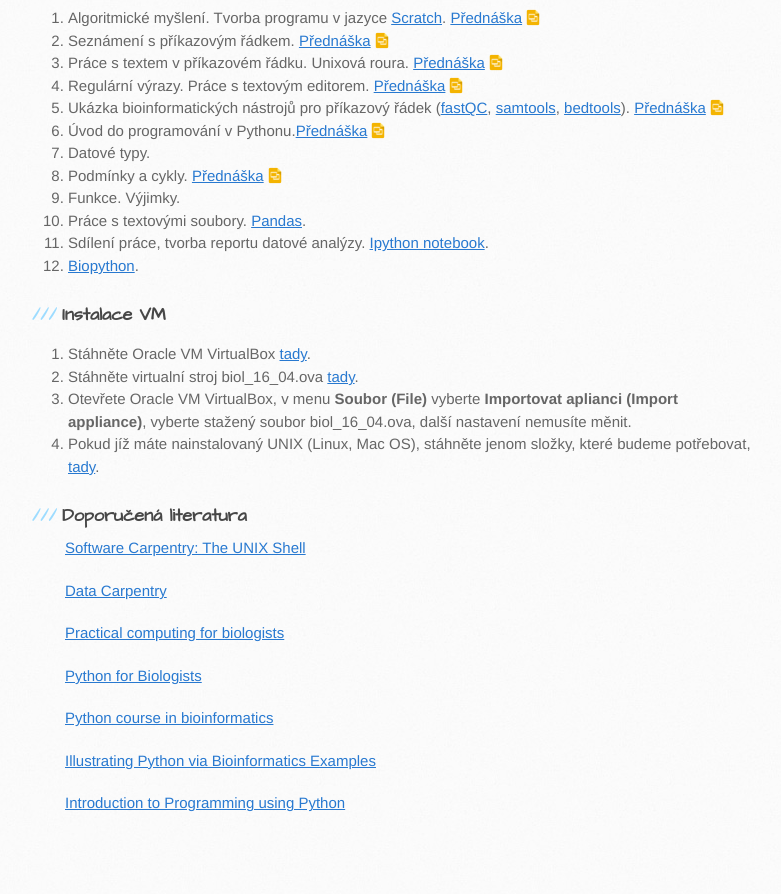
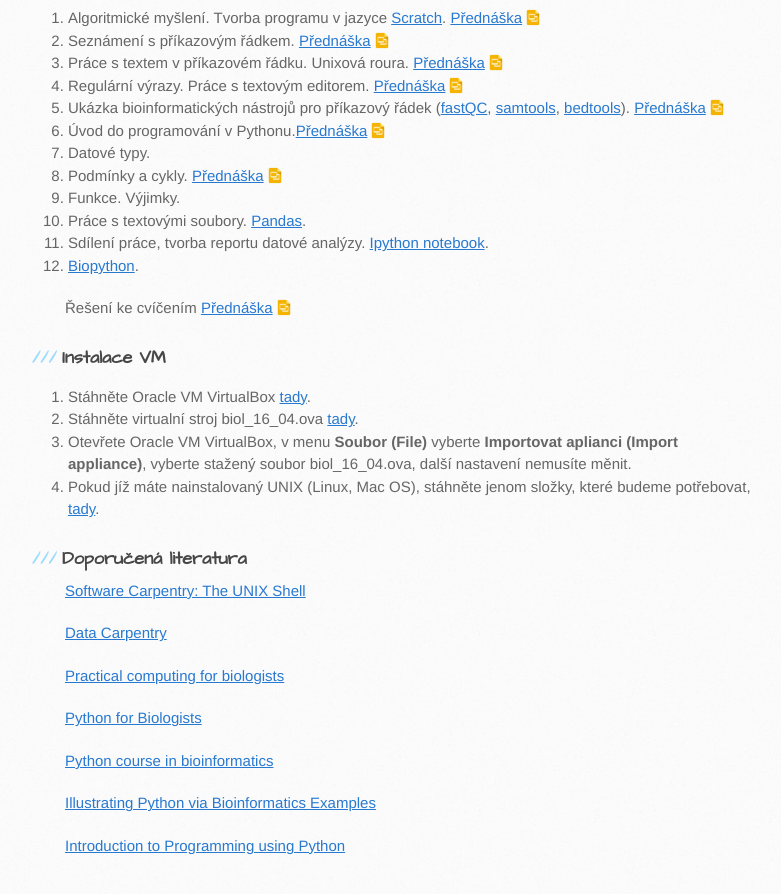
Before and after one commit to anastazie/intro_python_biol, a Jekyll site: the page built from index.md, in a window 1280 px wide and 900 px high, scrolled down 1092 px. Shown: the top 894 px of the window, without its empty margins (105-886 px from the left). Built offline with Jekyll 4.4.1, drawn with Linux system fonts in a browser that asks for light colours; before the commit the page ends 1949 px from its top, so only the background shows below that.

Commit message:
Update index.md

```diff
--- a/index.md
+++ b/index.md
@@ -29,6 +29,8 @@ Cílem předmětu je zbavení studentů strachu z příkazového řádku a nauč
 11. Sdílení práce, tvorba reportu datové analýzy. [Ipython notebook](http://jupyter.org/).
 12. [Biopython](http://biopython.org/DIST/docs/tutorial/Tutorial.html).
 
+Řešení ke cvíčením <a href="https://docs.google.com/presentation/d/1XFS2EjUPrdbiI76mhOeFxNjPzWEUKcfJFnSob8QuzyE/edit?usp=sharing" class="presentation">Přednáška</a>
+
 ### Instalace VM
 
 1. Stáhněte Oracle VM VirtualBox [tady](https://www.virtualbox.org/wiki/Downloads).
```
